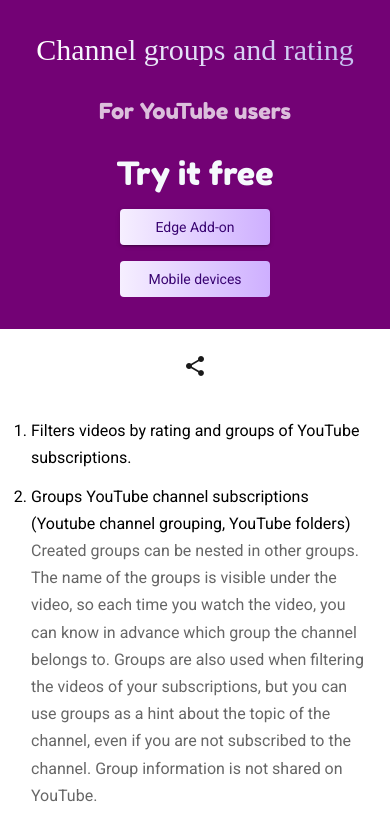
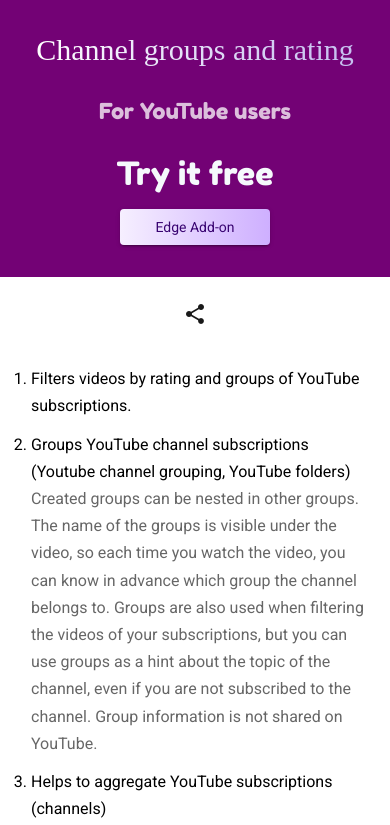
Before and after one commit to anton-voronov-a/channelg, an Angular app in the folder spa/: page / in a window 390 px wide. Shown: the top 825 px of the page. Built offline with nearby package versions, Linux system fonts and the light colour scheme; a web font is replaced by a local one.

Commit message:
Mobile devices button removed

```diff
--- a/spa/src/app/home/home.component.html
+++ b/spa/src/app/home/home.component.html
@@ -28,12 +28,12 @@
            class="yp-homepage-store"
            rel="noopener"
            title="Firefox add-on">Firefox add-on</a>-->
-        <button mat-flat-button
+        <!--<button mat-flat-button
                 class="yp-homepage-store"
                 (click)="help()"
                 title="How to use on Android">
           Mobile devices
-        </button>
+        </button>-->
       </div>
     </div>
   </div>
```
Also changed, not shown: 3 other files (tests, documents, lock files or other folders).
